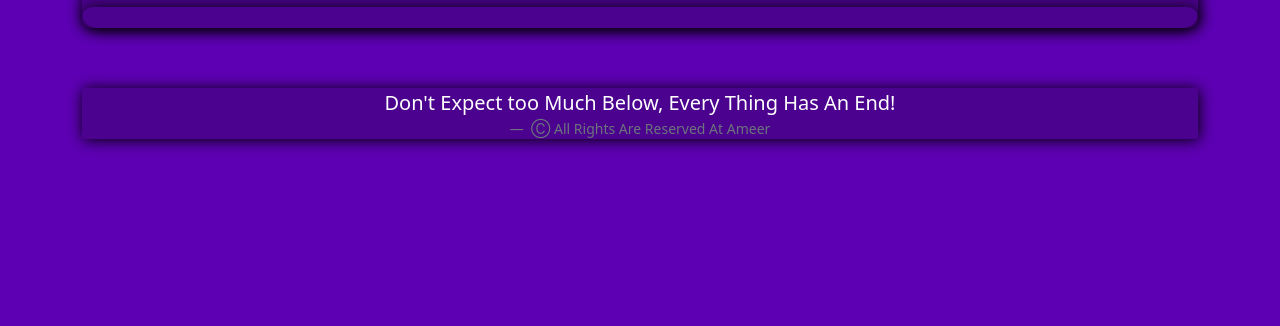
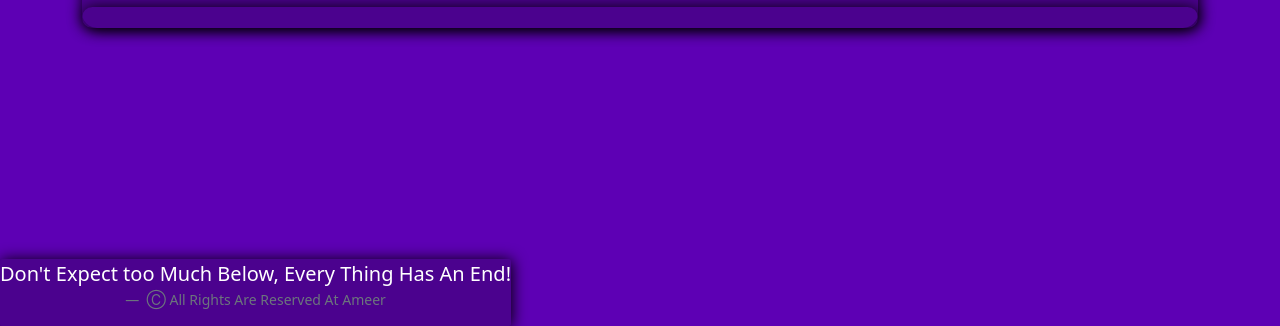
Before and after one commit to Ameer407/AstroAmeer, a plain HTML site: page index.html in a window 1280 px wide. Shown: the part 474-800 px from the top of the page. Drawn offline with nearby package versions, Linux system fonts and the light colour scheme.

Commit message:
Update Style.css

```diff
--- a/Style.css
+++ b/Style.css
@@ -82,4 +82,7 @@
     color: white;
     border-radius: 2px;
     box-shadow: 1px 1px 15px 0px black;
+    position: fixed;
+    bottom:0px;
+    left:0px;
   }
```
